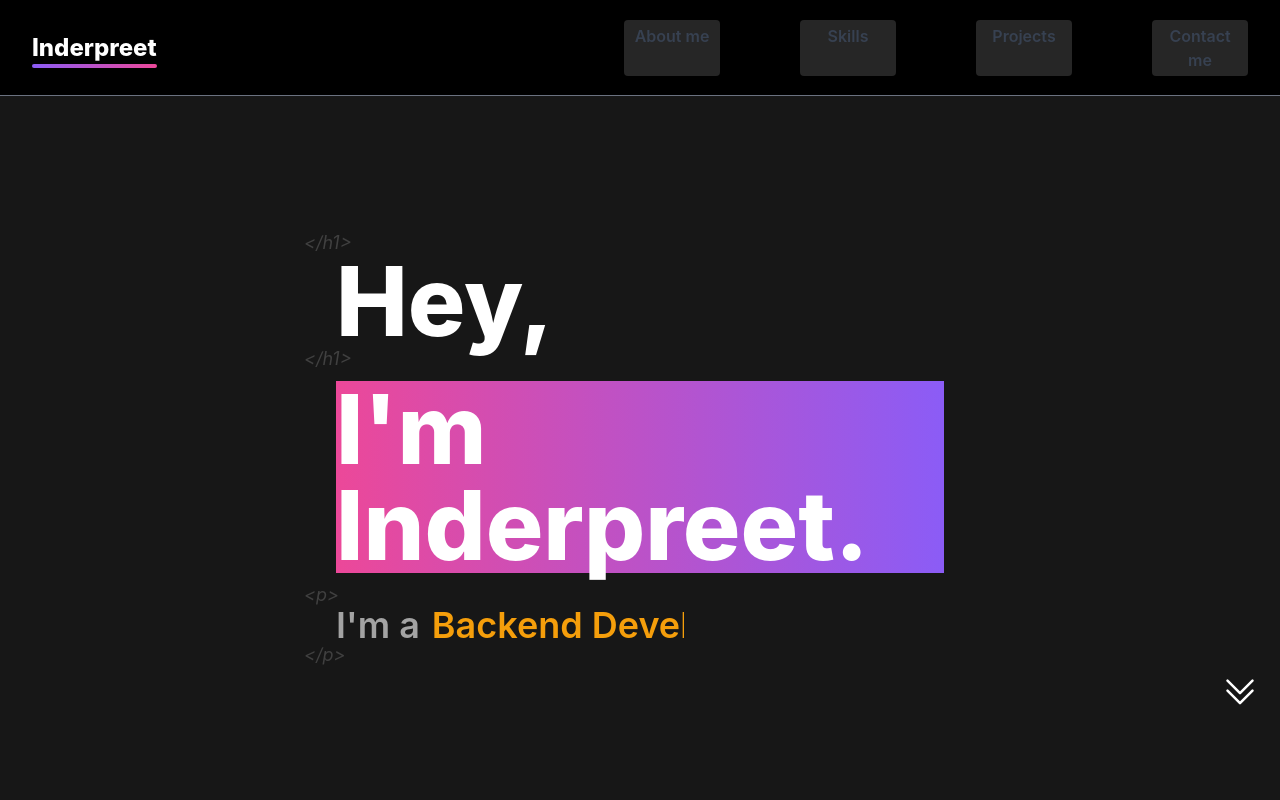
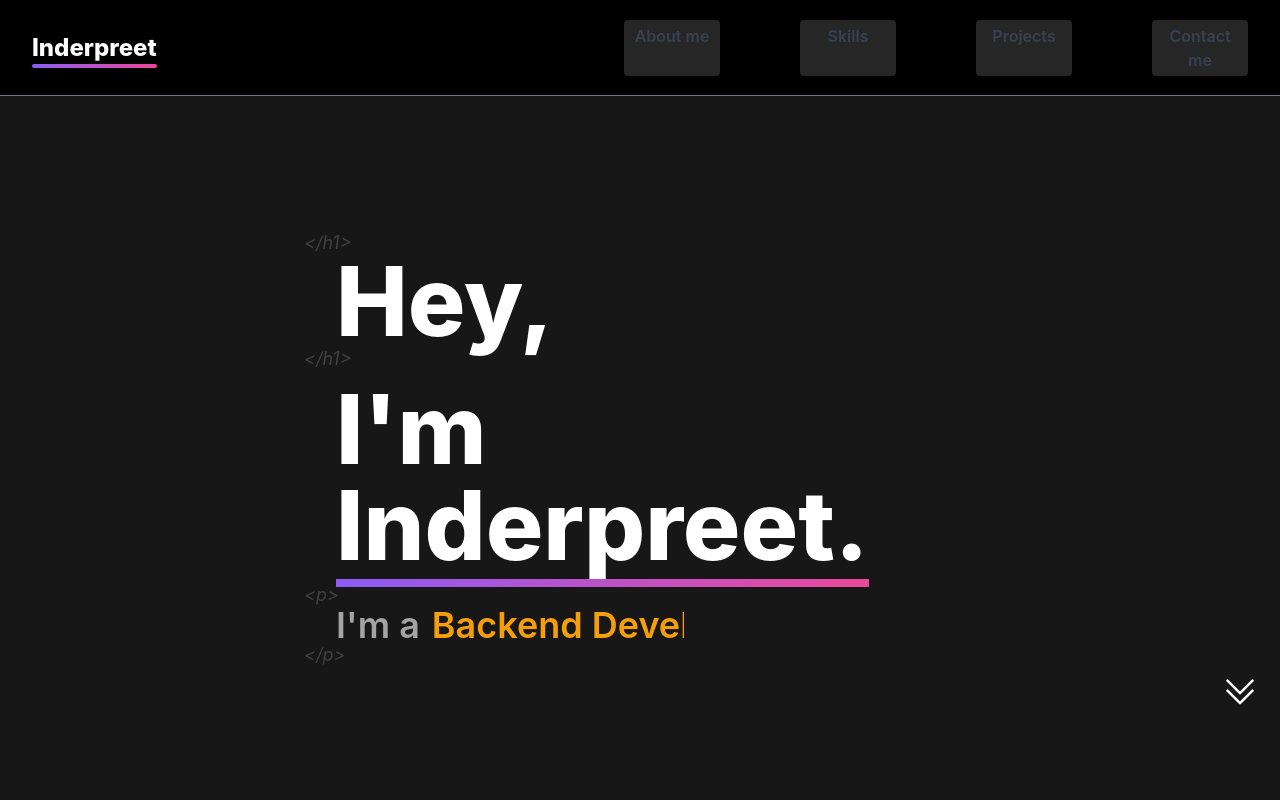
Before and after one commit to Inderpreet-React/portfolio, a React (Create React App) app: page / in a window 1280 px wide. Shown: the top 800 px of the page. Built offline with nearby package versions, Linux system fonts and the light colour scheme.

Commit message:
gradient background removed

```diff
--- a/src/components/AboutMe.js
+++ b/src/components/AboutMe.js
@@ -51,9 +51,13 @@ export default function AboutMe({ isAboutMeRef }) {
 							animation: { x: 0 },
 						}}
 						viewport={{ once: true }}
-						className=" w-full bg-gradient-to-r from-pink-500 to-violet-500 text-left text-5xl font-extrabold md:w-1/2 md:text-8xl"
+						className="w-full text-left text-5xl font-extrabold md:w-1/2 md:text-8xl"
 					>
-						I'm Inderpreet.
+						I'm{" "}
+						<span className="relative after:absolute after:-bottom-1 after:left-0 after:h-2 after:w-full after:bg-gradient-to-l after:from-pink-500 after:to-violet-500">
+							{" "}
+							Inderpreet.
+						</span>
 					</motion.h1>
 					<motion.h1
 						initial="initial"
```
